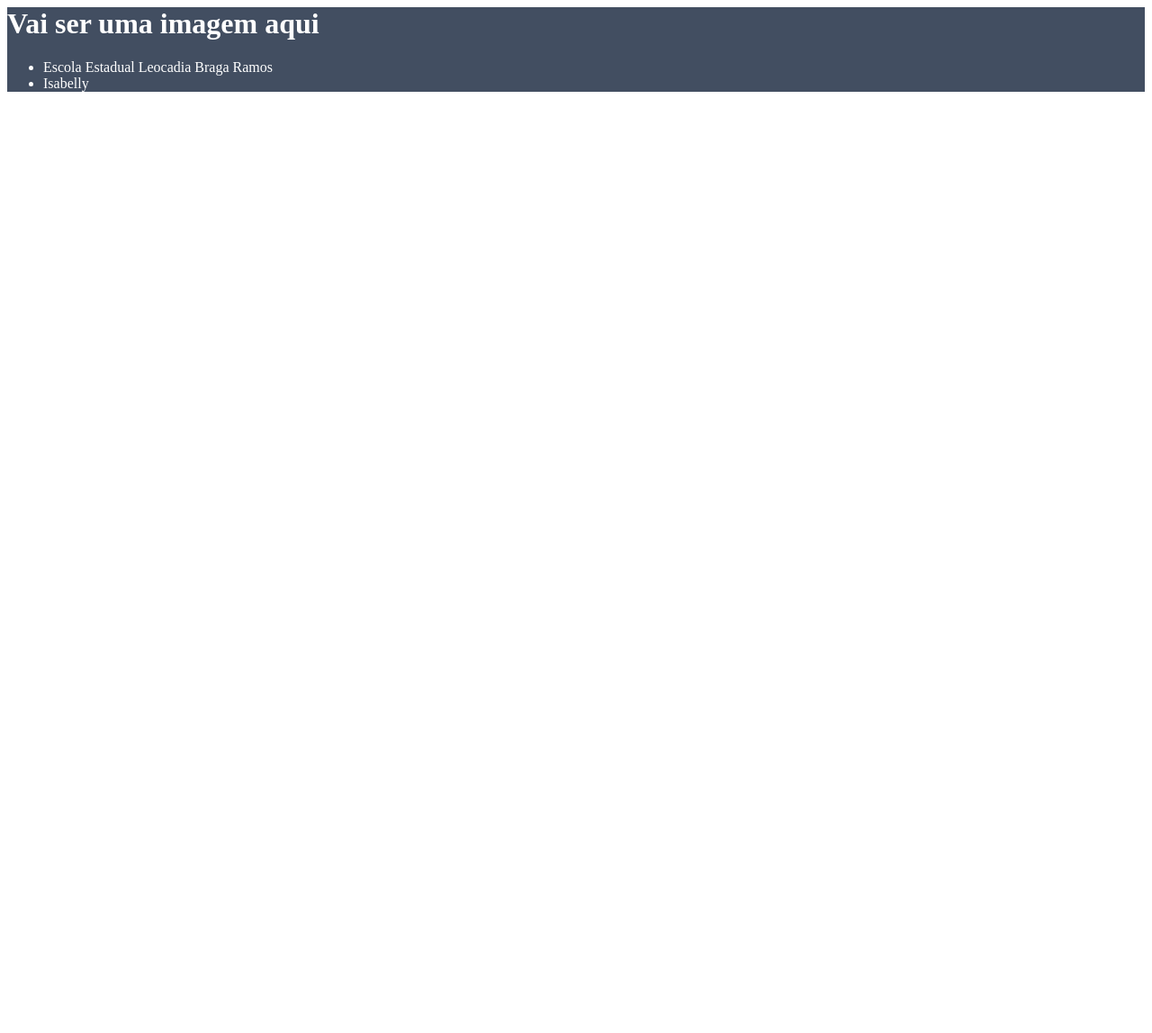
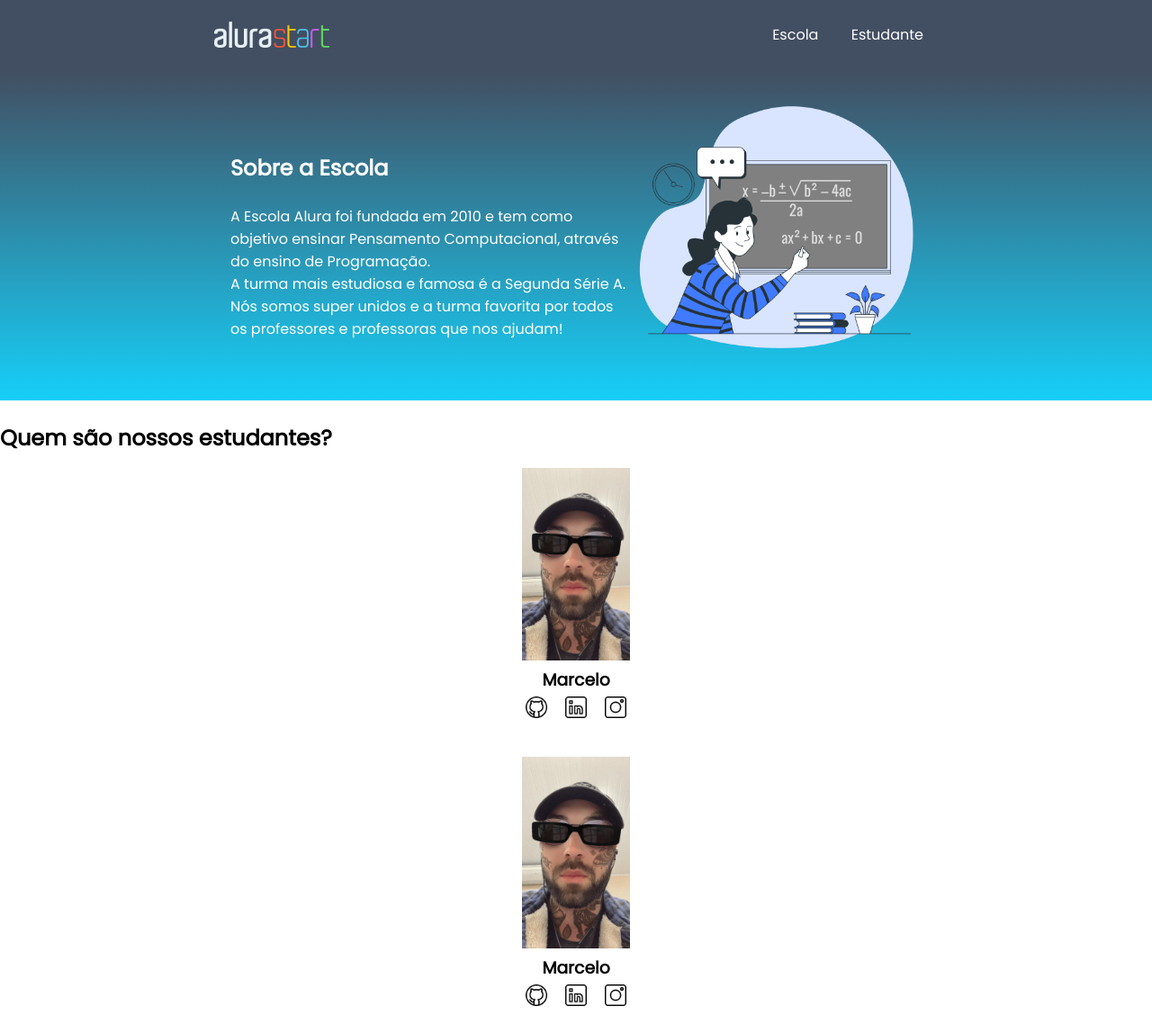
Before and after one commit to isabellybecker/isabelly2c, a plain HTML site: page index.html in a window 1280 px wide. Shown: the whole page at 90% size. Before the commit the page ends 800 px from the top, so only its background shows below. Drawn offline with Linux system fonts and the light colour scheme.

Commit message:
Add files via upload

```diff
--- a/index.html
+++ b/index.html
@@ -1,19 +1,51 @@
+<!DOCTYPE html>
 <html lang="en">
 <head>
     <meta charset="UTF-8">
     <meta http-equiv="X-UA-Compatible" content="IE=edge">
     <meta name="viewport" content="width=device-width, initial-scale=1.0">
-    <title>Document</title>
+    <title>Equipe Alura Start</title>
     <link rel="stylesheet" href="style.css">
+    <link rel="preconnect" href="https://fonts.googleapis.com">
+    <link rel="preconnect" href="https://fonts.gstatic.com" crossorigin>
+    <link href="https://fonts.googleapis.com/css2?family=Poppins&display=swap" rel="stylesheet">
 </head>
 <body>
-    <header>
-        <h1>Vai ser uma imagem aqui</h1>
-        <ul>
-            <li>Escola Estadual Leocadia Braga Ramos </li>
-            <li>Isabelly</li>
+    <header class="cabecalho">
+        <img class="cabecalho-imagem" src="alurastart logo.png" alt="logo da alura start">
+        <ul class="cabecalho-lista">
+            <li class="cabecalho-lista-item">Escola</li>
+            <li class="cabecalho-lista-item">Estudante</li>
         </ul>
     </header>
+    <section class="escola">
+        <div class="escola-div-conteudo">
+            <h2 class="escola-titulo">Sobre a Escola</h2>
+            <p class="escola-texto-um">A Escola Alura foi fundada em 2010 e tem como objetivo ensinar Pensamento Computacional, através do ensino de  Programação.</p>
+            <p class="escola-texto-dois">A turma mais estudiosa e famosa é a Segunda Série A. Nós somos super unidos e a turma favorita por todos os professores e professoras que nos ajudam!</p>
+        </div>
+        <img class="escola-imagem" src="Formula-bro.png" alt="imagem que representa uma professora em sala de aula">
+    </section>
+    <section class="estudante">
+        <h2 class="estudante-titulo">Quem são nossos estudantes?</h2>
+        <div class="estudante-todos">
+        <span></span>
+        <div class="estudante-div">
+            <img class="estudante-imagem" src="Marcelo.jpeg" alt="foto do marcelo">
+            <h3 class="estudante-nome">Marcelo</h3>
+            <a href="https://github.com/marcelopaludetto"><img class="estudante-icone" src="github.png" alt="icone github"></a>
+            <a href="https://linkedin.com/marcelopaludetto"><img class="estudante-icone" src="linkedin.png" alt="icone linkedin"></a>
+            <a href="https://instagram.com/marcelopaludetto"><img class="estudante-icone" src="instagram.png" alt="icone instagram"></a>
+        </div>
+        <div class="estudante-div">
+            <img class="estudante-imagem" src="Marcelo.jpeg" alt="foto do marcelo">
+            <h3 class="estudante-nome">Marcelo</h3>
+            <a href="https://github.com/marcelopaludetto"><img class="estudante-icone" src="github.png" alt="icone github"></a>
+            <a href="https://linkedin.com/marcelopaludetto"><img class="estudante-icone" src="linkedin.png" alt="icone linkedin"></a>
+            <a href="https://instagram.com/marcelopaludetto"><img class="estudante-icone" src="instagram.png" alt="icone instagram"></a>
+        </div>
 
+    </div>
+    </section>
 </body>
 </html>
--- a/style.css
+++ b/style.css
@@ -1,4 +1,64 @@
-header {
+*{
+    margin: 0;
+    padding: 0;
+}
+body {
+    font-family: 'Poppins', sans-serif;
+}
+.cabecalho {
     background-color: #424E61;
     color: white;
+    display: flex;
+    justify-content: space-around;
+    align-items: center;
+    padding: 24px 0;
 }
+
+.cabecalho-imagem{
+    width: 10%;
+}
+
+.cabecalho-lista-item{
+    display: inline-block;
+    margin: 0 16px;
+    font-size: 16px;
+}
+
+.escola-imagem{
+    width: 25%;
+}
+
+.escola{
+    background-image: linear-gradient(#424E61,#16CFF8);
+    color:white;
+    display: flex;
+    justify-content: center;
+    align-items: center;
+    padding: 24px 0;
+}
+
+.escola-div-conteudo{
+    width: 35%;
+}
+
+
+.escola-titulo{
+    padding: 24px 0;
+}
+
+.estudante{
+    padding: 24px 0;
+}
+.estudante-imagem{
+    width: 120px;
+}
+
+.estudante-icone{
+    width: 24px;
+    padding: 4px 8px;
+}
+
+.estudante-div{
+    text-align: center;
+    padding: 16px 0;
+}
```
Also changed, not shown: Formula-bro.png (added), Marcelo.jpeg (added), alurastart logo.png (added), github.png (added), instagram.png (added), linkedin.png (added), 1 other file.
